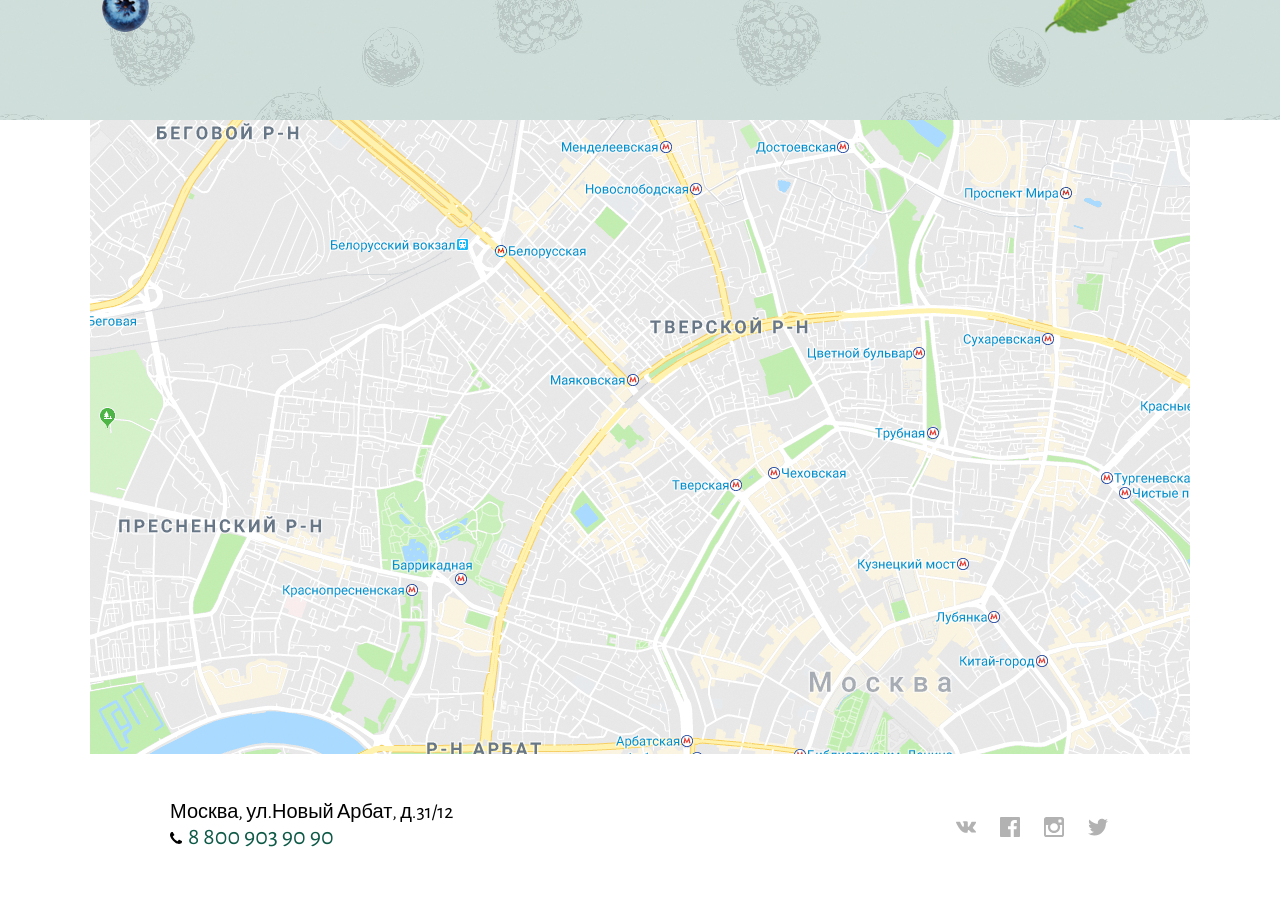
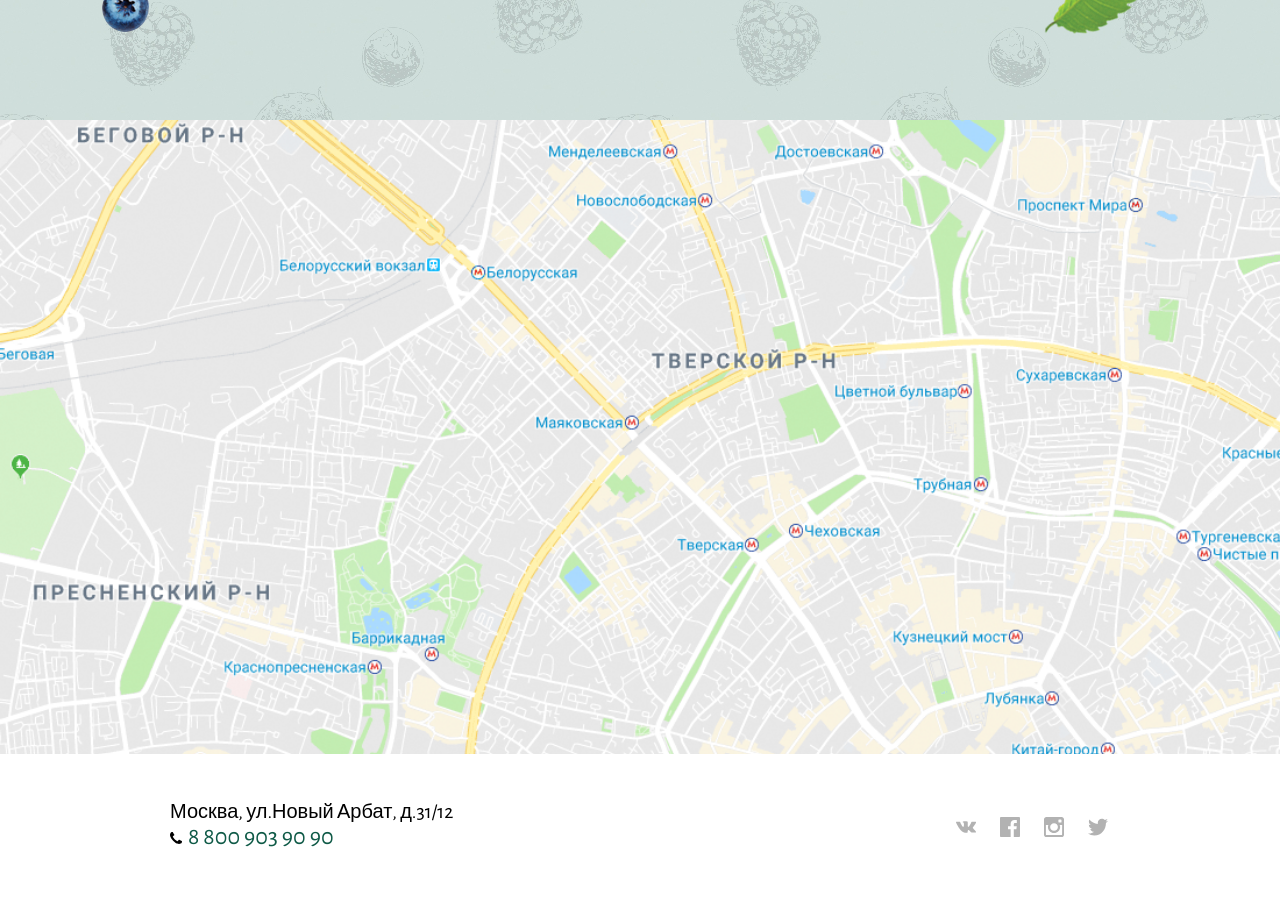
Before and after one commit to mightyprinces/chocco, a plain HTML site: page index.html in a window 1280 px wide. Shown: the part 3080-3980 px from the top of the page. Drawn offline with nearby package versions, Linux system fonts and the light colour scheme.

Commit message:
fixed map cover

```diff
--- a/scss/components/map.scss
+++ b/scss/components/map.scss
@@ -1,5 +1,5 @@
 #map {
-  background: url("../img/map.png") center top no-repeat;
+  background: url("../img/map.png") center top / cover no-repeat;
   height: 100%;
   width: 100%;
 }
```
Also changed, not shown: css/main.css.
